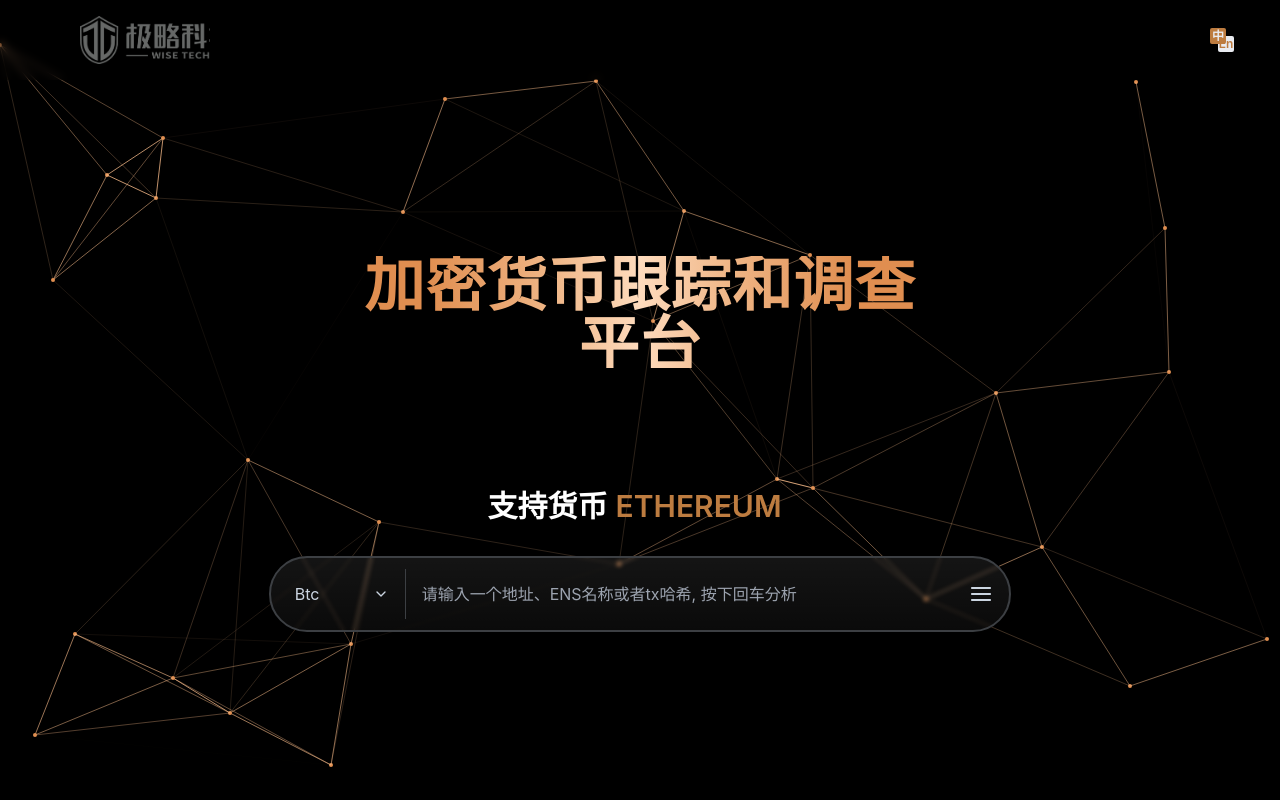
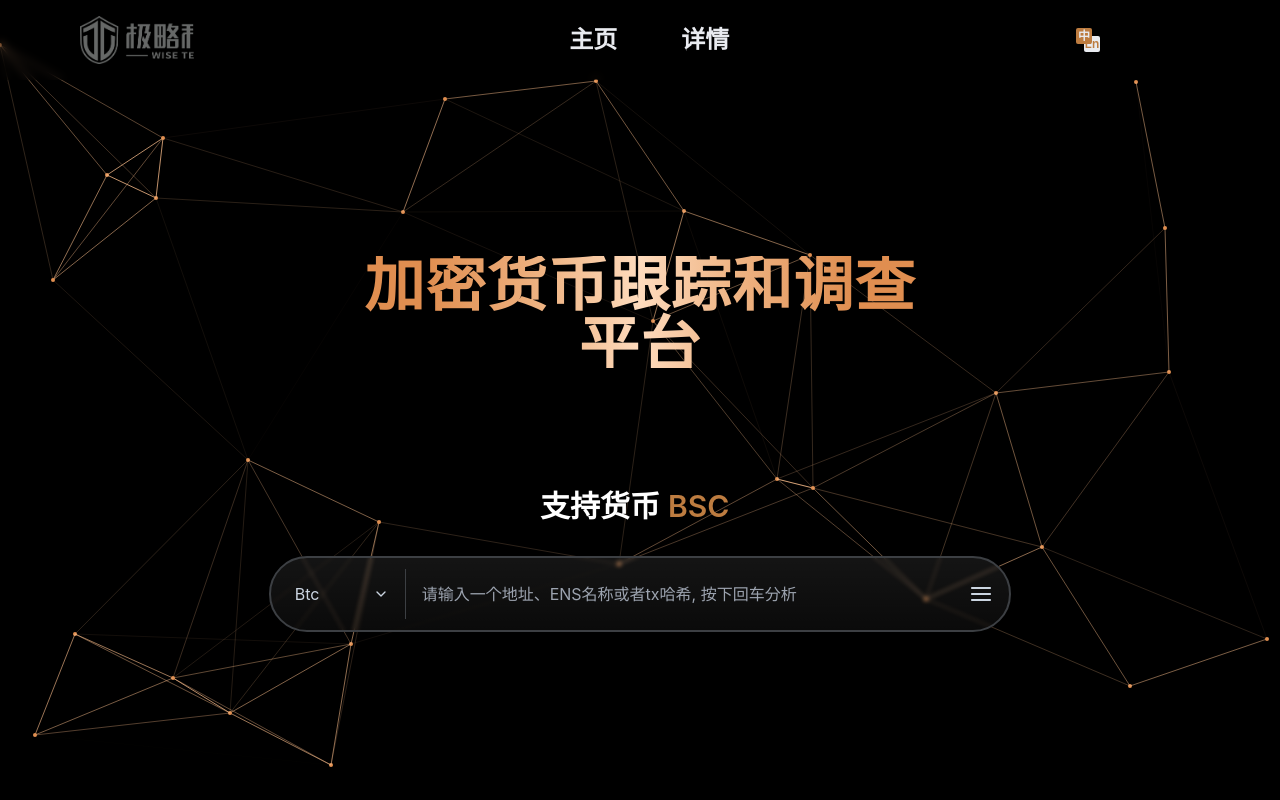
Before and after one commit to skyscraperno1/crawl_dashboard, a React (Vite) app: page / in a window 1280 px wide. Shown: the top 800 px of the page. Built offline with nearby package versions, Linux system fonts and the light colour scheme.

Commit message:
Desc: add detail page and router Feature or Bugfix: Feature

```diff
--- a/src/App.jsx
+++ b/src/App.jsx
@@ -1,25 +1,43 @@
-import { createContext, useState } from "react";
+import { useState } from "react";
 import { useTranslation } from "react-i18next";
 import "./translation/i8n";
 import Header from "./component/header/header";
 import Content from "./component/content/content";
 import BgCanvas from "./component/BgCanvas";
+import Detail from "./component/Detail";
 
-export const DataContext = createContext();
+
 function App() {
-  const [data, setData] = useState(null);
   const { t } = useTranslation();
-  const getData = (val) => {
-    setData(val);
-  };
+  const go = (pathname) => {
+    setCurrentPage(pathname)
+    window.location.pathname = pathname;
+  }
+  const [currentPage, setCurrentPage] = useState(window.location.pathname);
+
+  function renderPage() {
+    if (currentPage.includes("/detail")) {
+      return (
+        <>
+          <Detail t={t} goBack={go.bind(null, "/")} />
+        </>
+      );
+    } else if (currentPage === "/") {
+      return (
+        <>
+          <Content t={t} getData={(val) => {go('/detail/' + val)}} />
+          <BgCanvas index={0} />
+          <BgCanvas index={1} />
+        </>
+      );
+    } else {
+      return <div className="h-full w-full mx-auto pt-20 text-center text-text bg-black">Empty</div>;
+    }
+  }
   return (
-    <div className="App h-full">
-      <DataContext.Provider value={data}>
-        <Header t={t} />
-        <Content t={t} getData={getData} />
-        <BgCanvas index={0} />
-        <BgCanvas index={1} />
-      </DataContext.Provider>
+    <div className="App h-full font-text">
+      <Header t={t} />
+      {renderPage()}
     </div>
   );
 }
--- /dev/null
+++ b/src/component/Detail/index.jsx
@@ -0,0 +1,10 @@
+function Detail({goBack, t}) {
+  return (
+    <div className="w-full h-full pt-20 bg-black text-text">
+      123123
+      <button onClick={goBack}>{t('back')}</button>
+    </div>
+  )
+}
+
+export default Detail
--- a/src/component/header/header.jsx
+++ b/src/component/header/header.jsx
@@ -1,18 +1,54 @@
+import { useState } from "react";
 import Switcher from "./langSwitch";
-function Header() {
-  const handleClick = () => {
-    window.location.href = '/'
+
+const list = [
+  { path: "/", text: "home" },
+  { path: "/detail", text: "detail" },
+];
+
+function Header({ t }) {
+  const [activeItem, setActive] = useState("");
+  const handleEnter = (path) => {
+    setActive(path);
   };
+
+  const handleLeave = () => {
+    setActive("");
+  };
+
   return (
-    <header className="h-[80px] w-full fixed top-0 left-0 right-0 z-20 backdrop-blur-sm px-8">
+    <header className="h-[80px] w-full fixed top-0 left-0 right-0 z-20 backdrop-blur-sm px-8 text-text">
       <div className="p-4 flex items-center">
         <div
           className="cursor-pointer w-40 h-12 mx-8 bg-logo bg-no-repeat bg-cover"
-          onClick={handleClick}
+          onClick={() => {
+            window.location.href = "/";
+          }}
         />
-        <div className="container mx-auto flex items-center">
+        <div className="container mx-auto">
+          <div className="flex items-center justify-center">
+            {list.map((it) => {
+              return (
+                <a
+                  key={it.path}
+                  className={`${
+                    activeItem === it.path || activeItem === ""
+                      ? ""
+                      : "opacity-80"
+                  } text-2xl duration-300 font-semibold px-8`}
+                  href={it.path}
+                  onMouseEnter={handleEnter.bind(null, it.path)}
+                  onMouseLeave={handleLeave}
+                >
+                  {t(it.text)}
+                </a>
+              );
+            })}
+          </div>
         </div>
+        <div className="w-56">
         <Switcher />
+        </div>
       </div>
     </header>
   );
--- a/src/component/homeInput/SearchInput.jsx
+++ b/src/component/homeInput/SearchInput.jsx
@@ -71,7 +71,8 @@ function SearchInput({ t, getData }) {
           getData(res.data);
         }
       }).finally(() => {
-
+        setHistory(false)
+        getData(iptValue) // 待删除
       });
       const hasItem = historyList.some((it) => it.value === iptValue);
       if (hasItem) return;
--- a/src/translation/en.json
+++ b/src/translation/en.json
@@ -4,5 +4,8 @@
   "placeholder": "Please input an address",
   "main-header": "Crypto Tracking and Investigation Platform",
   "input-placer": "Please input an address, ENS name, or tx hash, and press Enter to Analyze",
-  "support-currency": "available currency"
+  "support-currency": "available currency",
+  "back": "back",
+  "home": "Home",
+  "detail": "Detail"
 }
--- a/src/translation/zh.json
+++ b/src/translation/zh.json
@@ -4,5 +4,8 @@
   "placeholder": "请输入一个地址",
   "main-header": "加密货币跟踪和调查平台",
   "input-placer": "请输入一个地址、ENS名称或者tx哈希, 按下回车分析",
-  "support-currency": "支持货币"
+  "support-currency": "支持货币",
+  "back": "返回",
+  "home": "主页",
+  "detail": "详情"
 }
```
Also changed, not shown: src/component/header/pageList.jsx (added).
